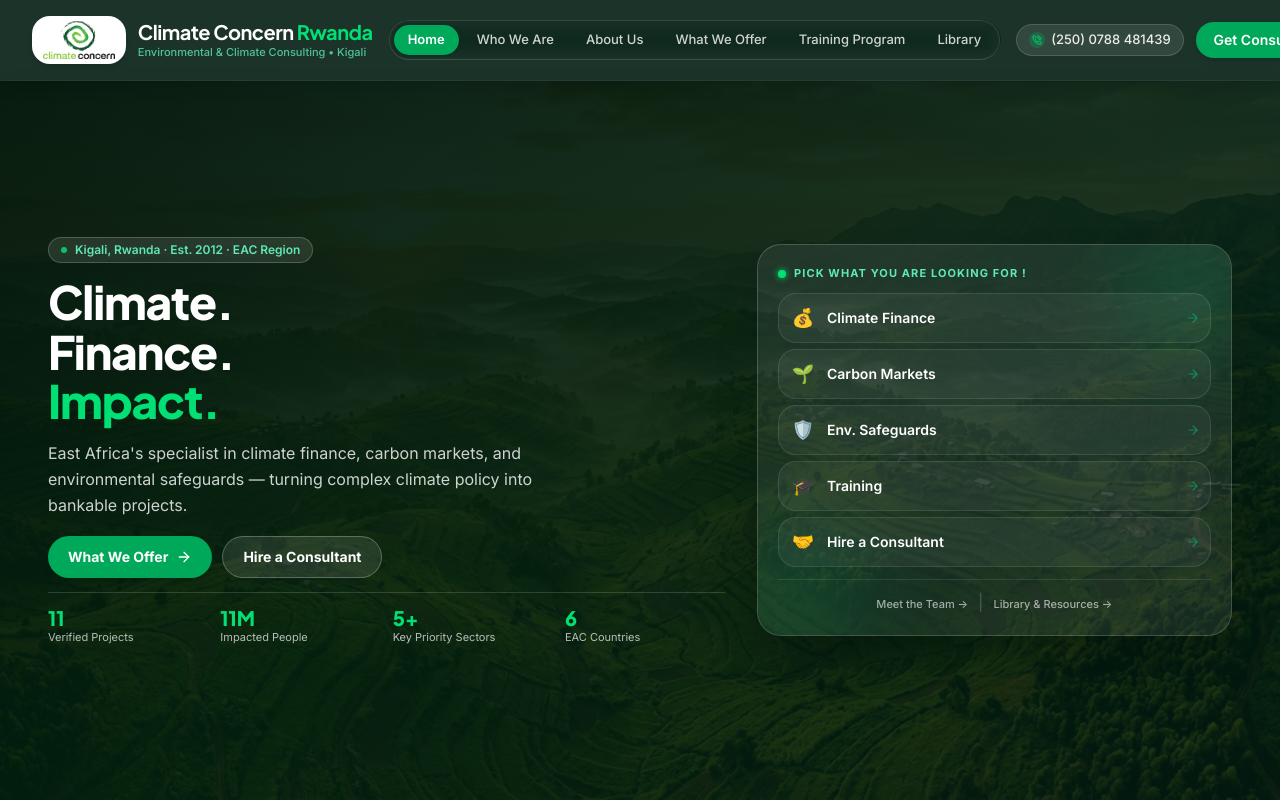
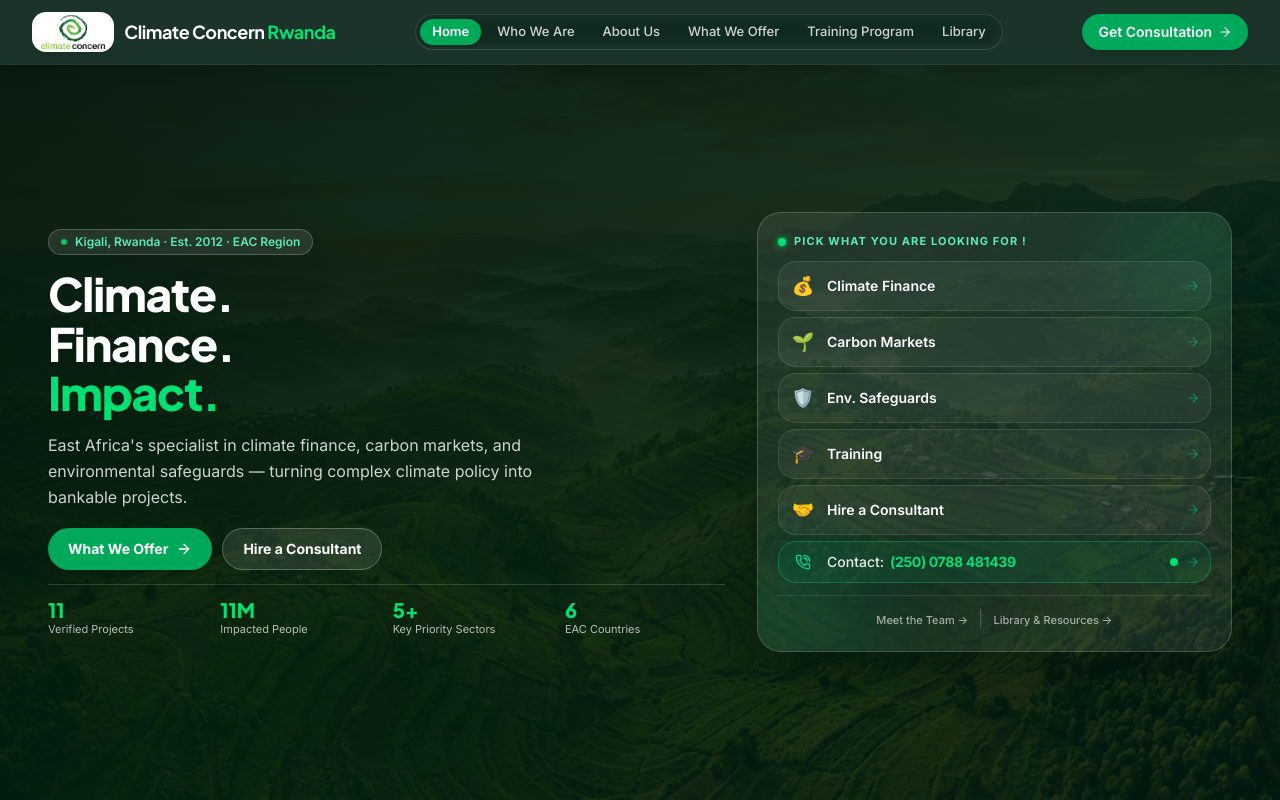
Before and after one commit to fullstacksoftwareltdrwanda/climateconcern_website, a React (Vite) app: page / in a window 1280 px wide. Shown: the top 800 px of the page. Built offline with nearby package versions, Linux system fonts and the light colour scheme; no server answers.

Commit message:
Number to quick navigator

```diff
--- a/src/components/layout/Header.tsx
+++ b/src/components/layout/Header.tsx
@@ -1,8 +1,7 @@
 import React, { useState, useEffect } from 'react';
 import { NavLink, Link } from 'react-router-dom';
-import { Menu, PhoneCall, ArrowRight } from 'lucide-react';
+import { Menu, ArrowRight } from 'lucide-react';
 import { MobileNavDrawer } from './MobileNavDrawer';
-import { contactHandles } from '../../data/bossContent';
 
 export const navLinks = [
   { to: '/', label: 'Home' },
@@ -35,10 +34,10 @@
             : 'bg-[#031d12]/90 backdrop-blur-md border-b border-white/10 shadow-lg'
         }`}
       >
-        <div className="max-w-[1440px] mx-auto px-4 sm:px-6 lg:px-8 h-20 flex items-center justify-between gap-2 lg:gap-4 flex-nowrap">
+        <div className="max-w-[1440px] mx-auto px-4 sm:px-6 lg:px-8 h-16 flex items-center justify-between gap-2 lg:gap-4 flex-nowrap">
           {/* Logo & Brand Name */}
-          <Link to="/" className="flex items-center gap-2.5 sm:gap-3 group shrink-0">
-            <div className="h-11 sm:h-12 px-2.5 py-1 rounded-xl bg-white shadow-md border border-white/20 flex items-center justify-center group-hover:scale-105 transition-transform shrink-0">
+          <Link to="/" className="flex items-center gap-2 sm:gap-2.5 group shrink-0">
+            <div className="h-9 sm:h-10 px-2 py-0.5 rounded-lg bg-white shadow-sm border border-white/20 flex items-center justify-center group-hover:scale-105 transition-transform shrink-0">
               <img
                 src="/images/logoofthewebsite.png"
                 alt="Climate Concern Rwanda Logo"
@@ -46,10 +45,10 @@
               />
             </div>
             <div className="flex flex-col shrink-0">
-              <span className="font-display text-base sm:text-lg lg:text-xl font-bold tracking-tight text-white leading-tight whitespace-nowrap">
+              <span className="font-display text-sm sm:text-base lg:text-lg font-bold tracking-tight text-white leading-tight whitespace-nowrap">
                 Climate Concern <span className="text-[#00e074]">Rwanda</span>
               </span>
-              <span className="text-[10px] sm:text-[11px] text-emerald-300/80 font-medium hidden xl:block whitespace-nowrap">
+              <span className="text-[10px] text-emerald-300/80 font-medium hidden 2xl:block whitespace-nowrap">
                 Environmental & Climate Consulting • Kigali
               </span>
             </div>
@@ -63,7 +62,7 @@
                 to={to}
                 end={to === '/'}
                 className={({ isActive }) =>
-                  `px-2.5 xl:px-3.5 py-1.5 rounded-full text-xs xl:text-[13px] font-medium whitespace-nowrap transition-all duration-200 ${
+                  `px-2.5 xl:px-3 py-1 rounded-full text-xs xl:text-[13px] font-medium whitespace-nowrap transition-all duration-200 ${
                     isActive
                       ? 'bg-[#00a859] text-white font-semibold shadow-sm'
                       : 'text-white/80 hover:text-white hover:bg-white/10'
@@ -75,20 +74,8 @@
             ))}
           </nav>
 
-          {/* Right Action Buttons — Phone + Get Consultation CTA */}
+          {/* Right Action Buttons — Get Consultation CTA */}
           <div className="flex items-center gap-2 sm:gap-3 shrink-0 flex-nowrap">
-            {/* Phone Number */}
-            <a
-              href={`tel:${contactHandles.phoneClean}`}
-              className="hidden sm:flex items-center gap-1.5 text-xs xl:text-[13px] font-medium text-white/90 hover:text-white px-2.5 sm:px-3 py-1.5 rounded-full bg-white/10 hover:bg-white/15 border border-white/15 transition-all whitespace-nowrap shrink-0 shadow-xs"
-              title="Call Kigali Office"
-            >
-              <div className="w-4 h-4 rounded-full bg-[#00a859]/30 flex items-center justify-center shrink-0">
-                <PhoneCall className="w-2.5 h-2.5 text-[#00e074] shrink-0" />
-              </div>
-              <span className="whitespace-nowrap">{contactHandles.phone}</span>
-            </a>
-
             {/* Get Consultation CTA Button — scrolls directly down to form */}
             <Link
               to="/get-in-touch#hire-consultant"
@@ -98,7 +85,7 @@
                   el.scrollIntoView({ behavior: 'smooth' });
                 }
               }}
-              className="inline-flex items-center gap-1.5 px-3.5 sm:px-4.5 py-2 rounded-full bg-[#00a859] hover:bg-[#00c968] active:scale-95 text-white text-xs sm:text-sm font-semibold shadow-md hover:shadow-emerald-900/50 transition-all whitespace-nowrap shrink-0"
+              className="inline-flex items-center gap-1.5 px-3 sm:px-4 py-1.5 sm:py-2 rounded-full bg-[#00a859] hover:bg-[#00c968] active:scale-95 text-white text-xs sm:text-sm font-semibold shadow-md hover:shadow-emerald-900/50 transition-all whitespace-nowrap shrink-0"
             >
               <span>Get Consultation</span>
               <ArrowRight className="w-3.5 h-3.5 hidden sm:inline-block" />
@@ -108,7 +95,7 @@
             <button
               aria-label="Open menu"
               onClick={() => setDrawerOpen(true)}
-              className="min-[900px]:hidden w-10 h-10 rounded-xl bg-white/10 hover:bg-white/15 border border-white/15 flex items-center justify-center text-white transition-colors shrink-0"
+              className="min-[900px]:hidden w-9 h-9 rounded-lg bg-white/10 hover:bg-white/15 border border-white/15 flex items-center justify-center text-white transition-colors shrink-0"
             >
               <Menu className="w-5 h-5" />
             </button>
--- a/src/layouts/RootLayout.tsx
+++ b/src/layouts/RootLayout.tsx
@@ -26,7 +26,7 @@
   return (
     <div className="flex flex-col min-h-screen bg-surface text-on-surface antialiased">
       <Header />
-      <main className="flex-1 w-full pt-20 pb-20 md:pb-0">
+      <main className="flex-1 w-full pt-16 pb-20 md:pb-0">
         <Outlet />
       </main>
       <Footer />
--- a/src/pages/HomePage.tsx
+++ b/src/pages/HomePage.tsx
@@ -1,8 +1,8 @@
 import React, { useState, useEffect } from 'react';
 import { Link } from 'react-router-dom';
-import { ArrowRight } from 'lucide-react';
+import { ArrowRight, PhoneCall } from 'lucide-react';
 import { AnimateIn } from '../components/ui/AnimateIn';
-import { ourRecord as staticOurRecord } from '../data/bossContent';
+import { ourRecord as staticOurRecord, contactHandles } from '../data/bossContent';
 import { api } from '../lib/api';
 
 export const HomePage: React.FC = () => {
@@ -38,7 +38,7 @@
   return (
     <div className="w-full">
       {/* ── FULL-SCREEN HERO ── */}
-      <section className="relative min-h-[calc(100vh-5rem)] flex items-center px-layout overflow-hidden py-4 sm:py-6">
+      <section className="relative min-h-[calc(100vh-4rem)] flex items-center px-layout overflow-hidden py-4 sm:py-6">
         {/* Background */}
         <div className="absolute inset-0 z-0">
           <img
@@ -136,6 +136,33 @@
                           <ArrowRight className="w-3.5 h-3.5 text-emerald-400 opacity-50 group-hover:opacity-100 group-hover:translate-x-1 transition-all" />
                         </Link>
                       ))}
+
+                      {/* Direct Contact with pulsing / bipping indicator */}
+                      <a
+                        href={`tel:${contactHandles.phoneClean}`}
+                        className="flex items-center justify-between p-2 sm:p-2.5 rounded-xl bg-emerald-500/10 hover:bg-emerald-500/20 border border-emerald-400/30 hover:border-[#00e074]/60 transition-all group"
+                        title="Call Kigali Office"
+                      >
+                        <div className="flex items-center gap-2.5">
+                          <div className="w-7 flex items-center justify-center text-emerald-400">
+                            <PhoneCall className="w-4 h-4" />
+                          </div>
+                          <div className="flex items-center gap-1.5 flex-wrap">
+                            <span className="text-xs sm:text-sm font-medium text-white/90">Contact:</span>
+                            <span className="text-xs sm:text-sm font-bold text-[#00e074] tracking-tight">
+                              {contactHandles.phone}
+                            </span>
+                          </div>
+                        </div>
+                        <div className="flex items-center gap-2 shrink-0">
+                          {/* Bipping / pulsing dot */}
+                          <span className="relative flex h-2 w-2" title="Active Hotline">
+                            <span className="animate-ping absolute inline-flex h-full w-full rounded-full bg-[#00e074] opacity-75" />
+                            <span className="relative inline-flex rounded-full h-2 w-2 bg-[#00e074]" />
+                          </span>
+                          <ArrowRight className="w-3.5 h-3.5 text-emerald-400 opacity-50 group-hover:opacity-100 group-hover:translate-x-1 transition-all" />
+                        </div>
+                      </a>
                     </div>
                     <div className="mt-3 pt-2.5 border-t border-white/10 text-center">
                       <Link
```
